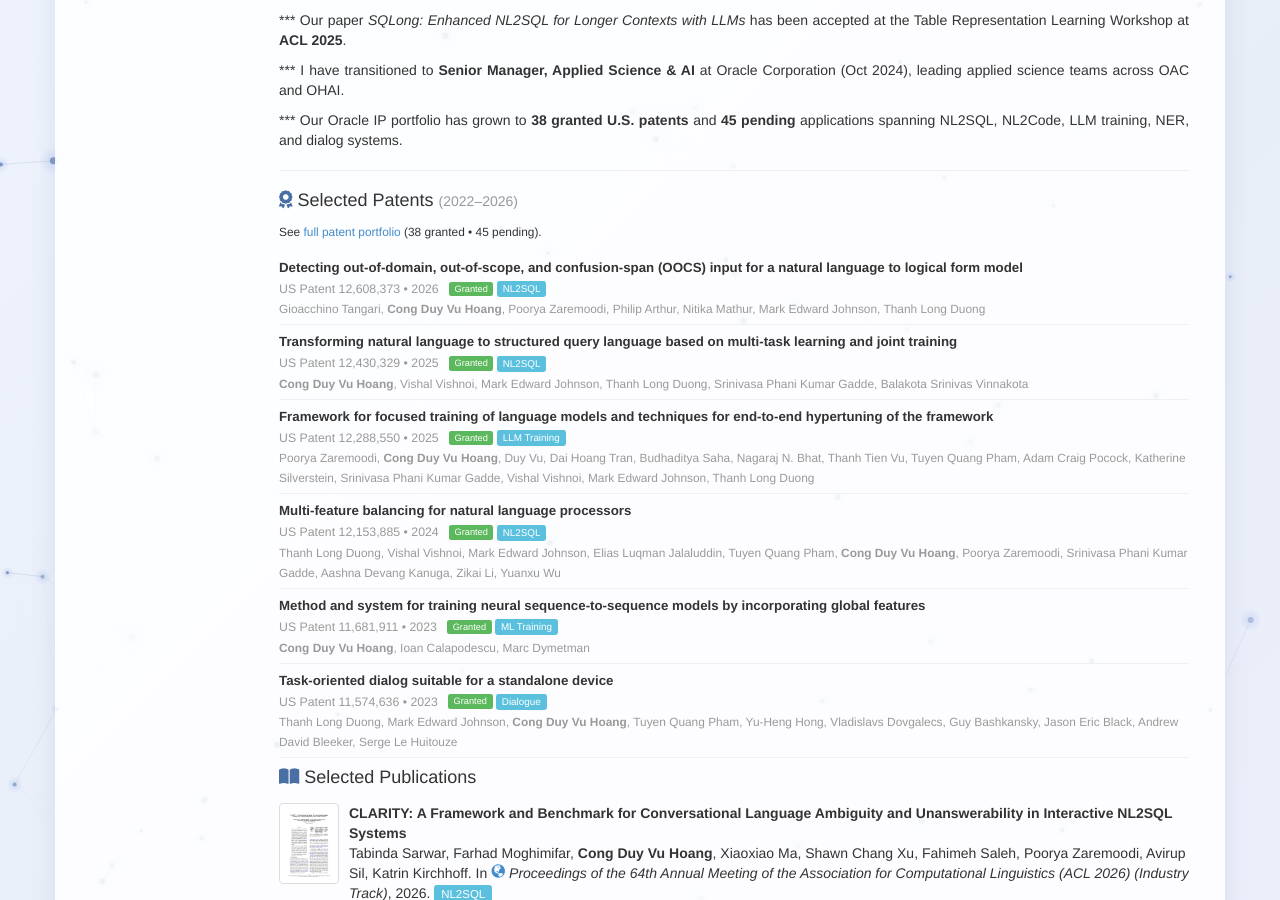
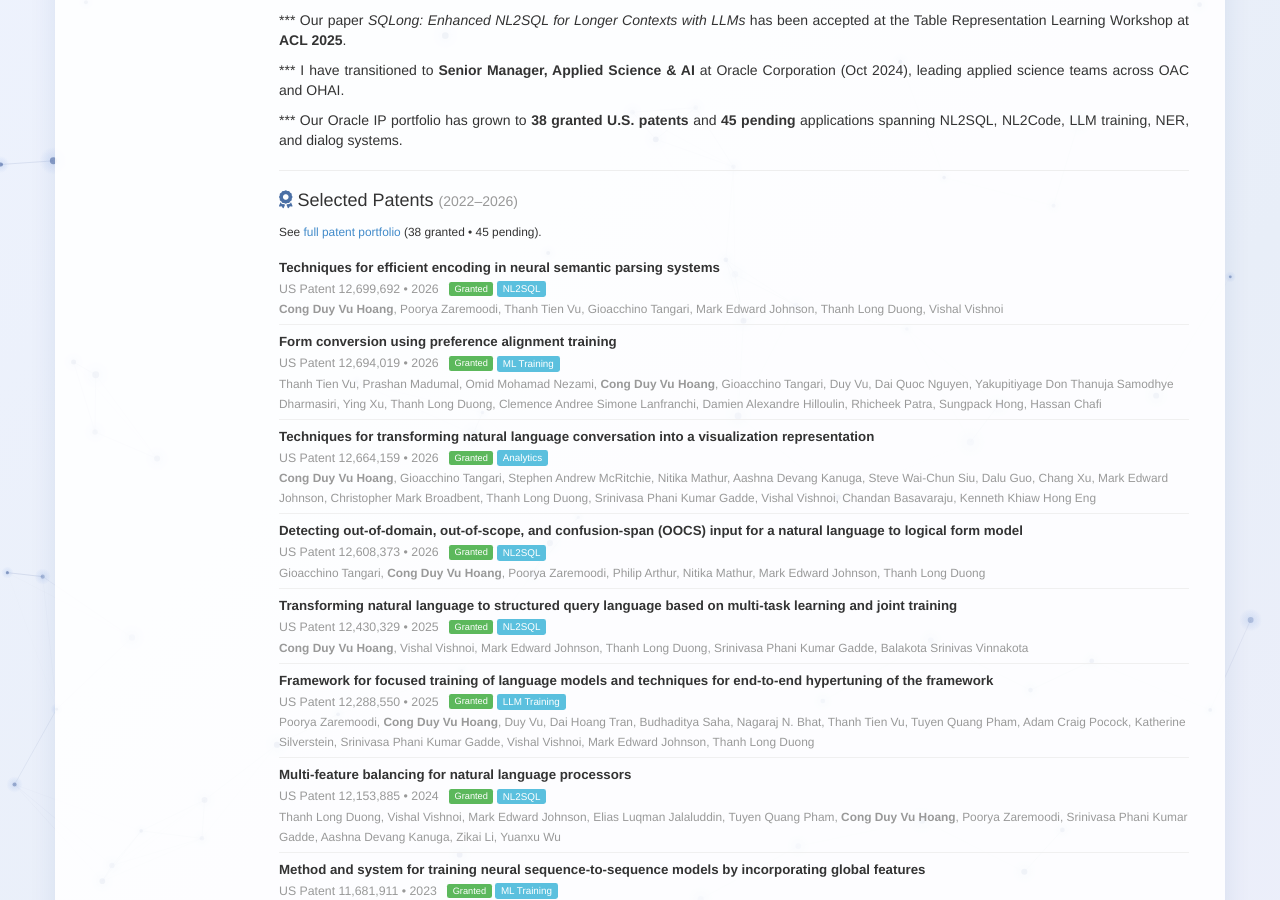
Before and after one commit to duyvuleo/duyvuleo.github.io, a Jekyll site: the page built from index.html, in a window 1280 px wide and 900 px high, scrolled down 742 px. Built offline with Jekyll 4.4.1, drawn with Linux system fonts in a browser that asks for light colours; part of the change alters nothing that is shown.

Commit message:
Surface new patent grants in Selected Patents, refresh resume PDF
- Flag the 3 newly-added granted patents (12,699,692, 12,694,019,
  12,664,159) as selected: yes so they actually appear in the
  homepage's "Selected Patents" section -- they were already in the
  full portfolio list but invisible there without the flag.
- Refresh resume_cdvhoang.pdf: the local .tex had the semantic-parsing
  patent listed as pending (App. 18/409,676); corrected to its granted
  number (US Patent 12,699,692, 2026) and recompiled.

Co-Authored-By: Claude Sonnet 5 <noreply@anthropic.com>

```diff
--- a/_config.yml
+++ b/_config.yml
@@ -6,18 +6,21 @@ patents:
     number: "US Patent 12,699,692"
     year: 2026
     status: granted
+    selected: yes
     authors: "Cong Duy Vu Hoang, Poorya Zaremoodi, Thanh Tien Vu, Gioacchino Tangari, Mark Edward Johnson, Thanh Long Duong, Vishal Vishnoi"
     area: "NL2SQL"
   - title: "Form conversion using preference alignment training"
     number: "US Patent 12,694,019"
     year: 2026
     status: granted
+    selected: yes
     authors: "Thanh Tien Vu, Prashan Madumal, Omid Mohamad Nezami, Cong Duy Vu Hoang, Gioacchino Tangari, Duy Vu, Dai Quoc Nguyen, Yakupitiyage Don Thanuja Samodhye Dharmasiri, Ying Xu, Thanh Long Duong, Clemence Andree Simone Lanfranchi, Damien Alexandre Hilloulin, Rhicheek Patra, Sungpack Hong, Hassan Chafi"
     area: "ML Training"
   - title: "Techniques for transforming natural language conversation into a visualization representation"
     number: "US Patent 12,664,159"
     year: 2026
     status: granted
+    selected: yes
     authors: "Cong Duy Vu Hoang, Gioacchino Tangari, Stephen Andrew McRitchie, Nitika Mathur, Aashna Devang Kanuga, Steve Wai-Chun Siu, Dalu Guo, Chang Xu, Mark Edward Johnson, Christopher Mark Broadbent, Thanh Long Duong, Srinivasa Phani Kumar Gadde, Vishal Vishnoi, Chandan Basavaraju, Kenneth Khiaw Hong Eng"
     area: "Analytics"
   - title: "Detecting out-of-domain, out-of-scope, and confusion-span (OOCS) input for a natural language to logical form model"
```
Also changed, not shown: 1 other file.
